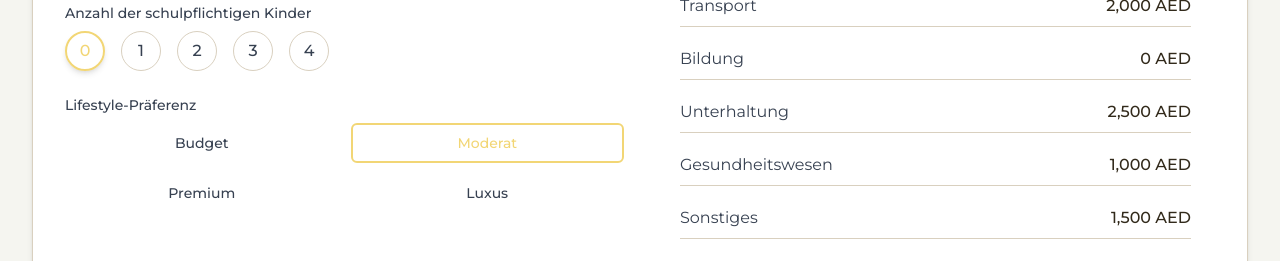
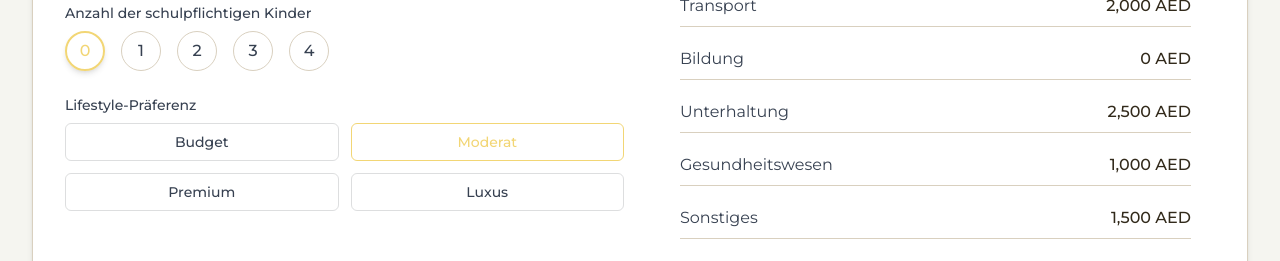
Before and after one commit to LepcsikMike/dubai-move-guide, a React (Vite) app: page /ressourcen in a window 1280 px wide. Shown: the part 3180-3441 px from the top of the page. Built offline with nearby package versions, Linux system fonts and the light colour scheme.

Commit message:
Fix: Add border to lifestyle buttons
Add a light gray border to the lifestyle preference buttons.

```diff
--- a/src/pages/resources/calculator/InputSection.tsx
+++ b/src/pages/resources/calculator/InputSection.tsx
@@ -1,3 +1,4 @@
+
 import React from 'react';
 import { CalculatorInputs } from './costCalculations';
 
@@ -87,10 +88,10 @@ const InputSection: React.FC<InputSectionProps> = ({ inputs, onInputChange }) =>
             <button
               key={option.id}
               onClick={() => onInputChange('lifestyle', option.id)}
-              className={`py-2 px-4 rounded-md text-sm font-medium ${
+              className={`py-2 px-4 rounded-md text-sm font-medium border ${
                 inputs.lifestyle === option.id
-                  ? "bg-dubai-gold text-brand-light-gold border-2 border-brand-light-gold hover:bg-dubai-gold/90"
-                  : "bg-dubai-sand/50 text-gray-700 hover:bg-dubai-dark-sand/30"
+                  ? "bg-dubai-gold text-brand-light-gold border-brand-light-gold hover:bg-dubai-gold/90"
+                  : "bg-dubai-sand/50 text-gray-700 hover:bg-dubai-dark-sand/30 border-brand-gray/30"
               } transition-colors`}
             >
               {option.label}
```
